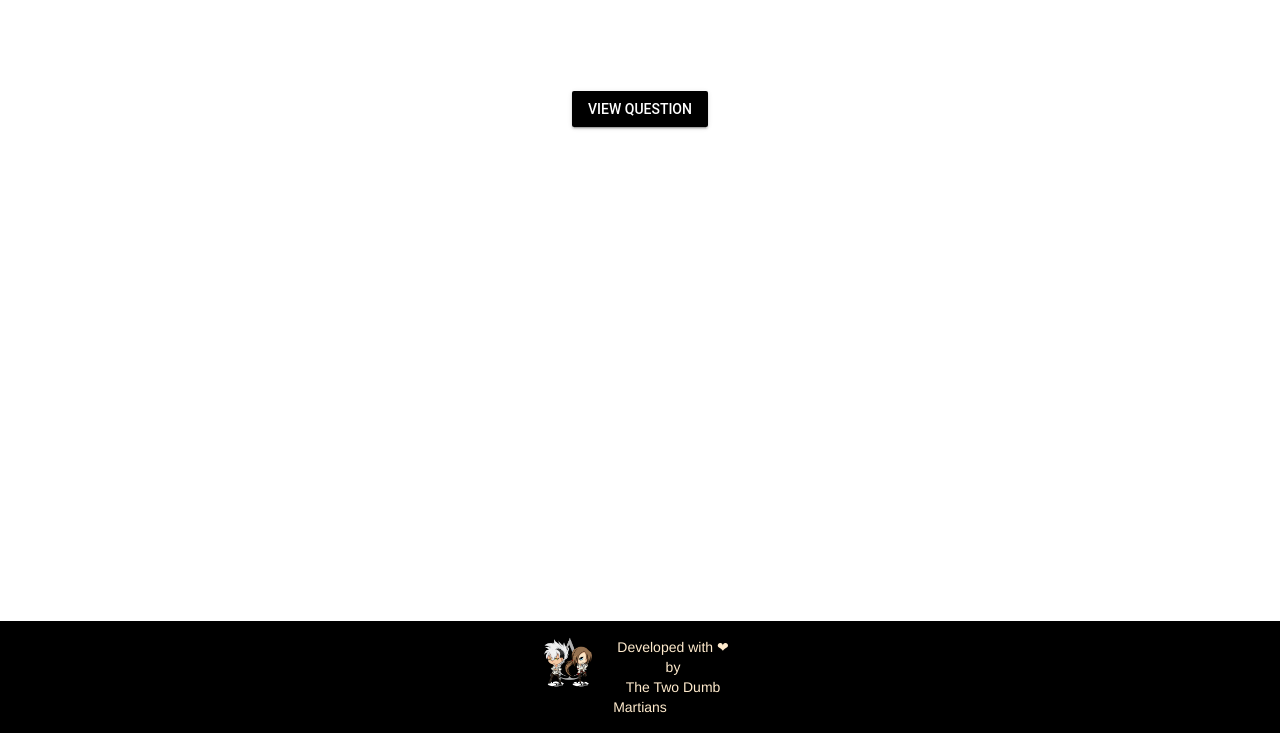
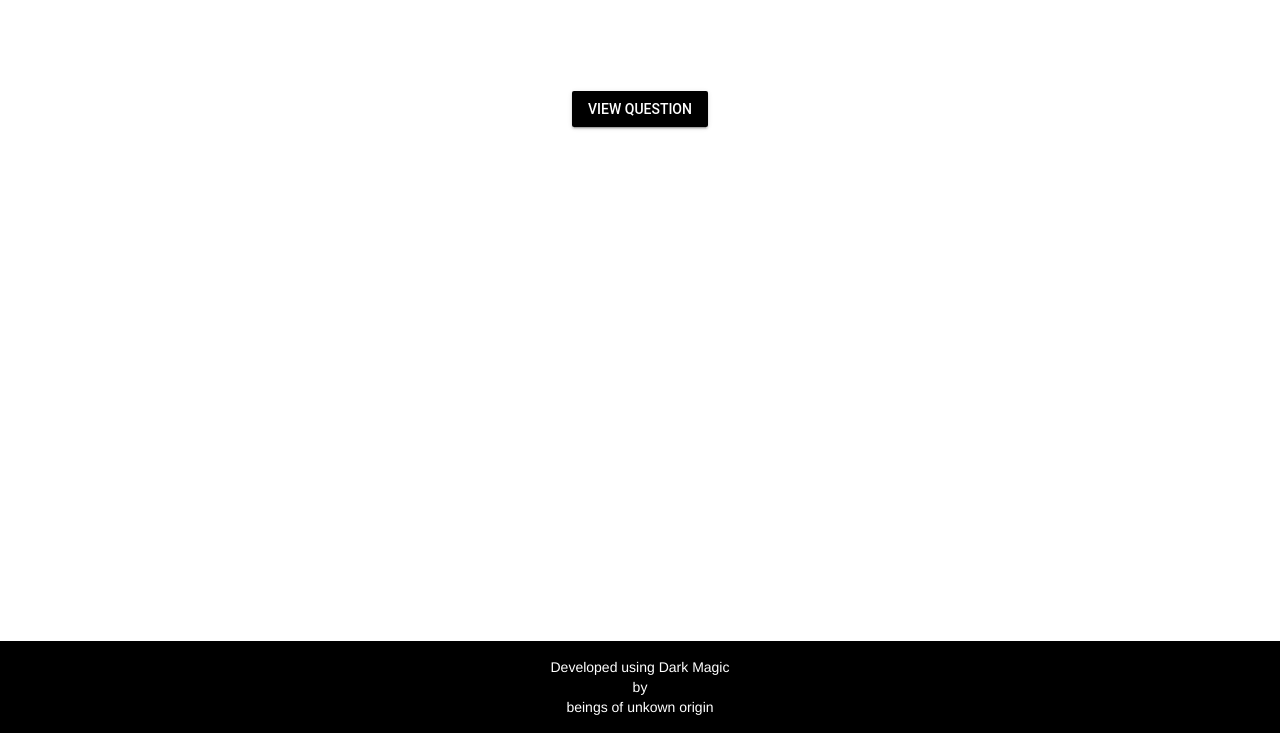
Before and after one commit to dnn-hvs/mklazy, a website: page views/index.html in a window 1280 px wide. Shown: the part 67-800 px from the top of the page. Drawn offline with nearby package versions, Linux system fonts and the light colour scheme.

Commit message:
The truth has be written in the footer

```diff
--- a/views/index.html
+++ b/views/index.html
@@ -69,15 +69,15 @@
           </div>
         </div>
       </main>
-      <footer style="background-color: black;color: blanchedalmond">
+      <footer style="background-color: black;color: #fff">
         <div class="centeritems mdl-grid ">
           <div class="mdl-layout-spacer"></div>
           <div class="mdl-cell mdl-cell--2-col mdl-typography--text-center">
             <div class="mdl-logo">
-              <img src="./images/dumb_martians.png" height="50" width="50" />
+              <!-- <img src="./images/dumb_martians.png" height="50" width="50" /> -->
             </div>
-            Developed with &#10084; by<br />
-            The Two Dumb Martians
+            Developed using Dark Magic by<br />
+            beings of unkown origin
           </div>
           <div class="mdl-layout-spacer"></div>
         </div>
```
